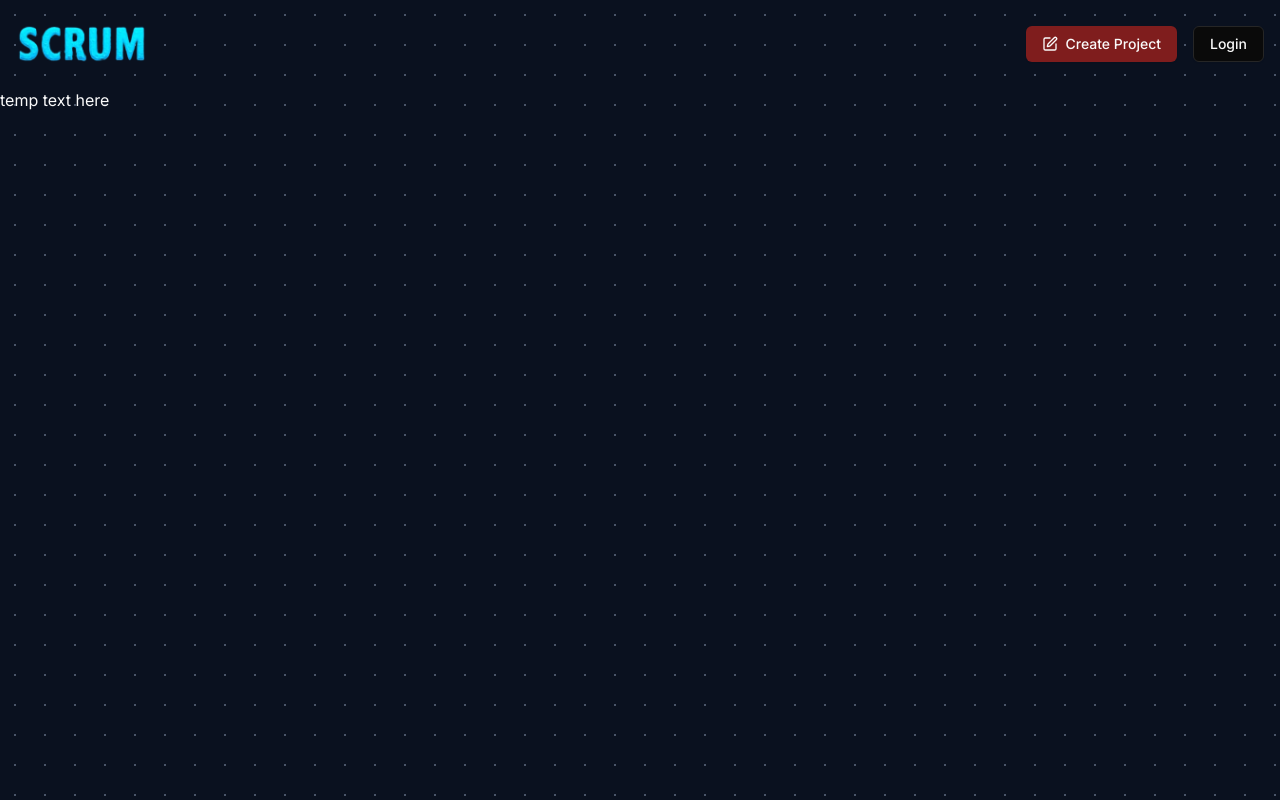
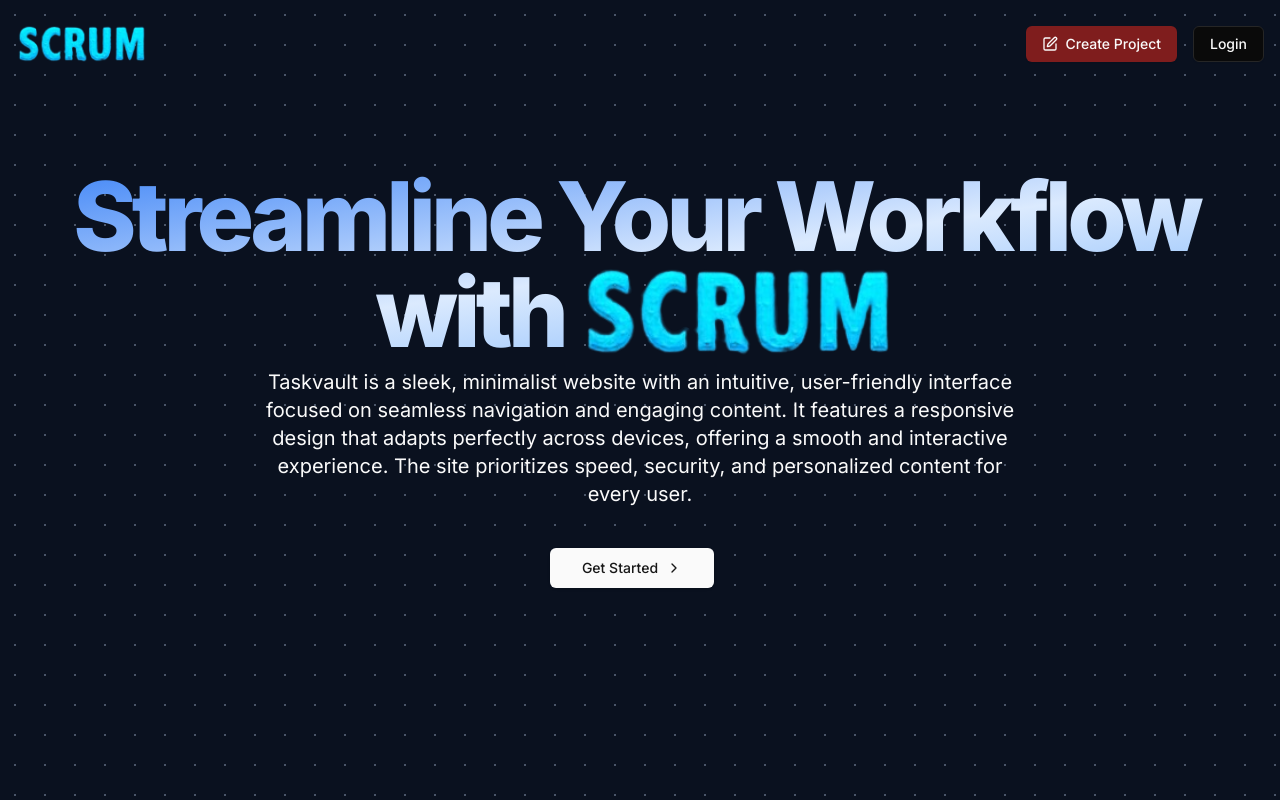
Before and after one commit to rutujama/TaskVault, a Next.js app: page / in a window 1280 px wide. Shown: the top 800 px of the page. Built offline with nearby package versions, Linux system fonts and the light colour scheme; no server answers.

Commit message:
front page created

```diff
--- a/app/page.js
+++ b/app/page.js
@@ -1,10 +1,36 @@
 import { Button } from "@/components/ui/button";
 import Image from "next/image";
+import {ChevronRight} from "lucide-react";
+import Link from "next/link";
 
 export default function Home() {
-  let hello;
-  return (
-    <div>
-      temp text here</div>
-  );
+  return <div className="min-h-screen">
+  {/* Hero Section*/}
+  <section className="container mx-auto py-20 text-center">
+ <h1 className="text-6xl sm:text-7xl lg:text-8xl font:extrabold gradient-title pb-6 flex flex-col">
+  Streamline Your Workflow  <br/>
+  <span className="flex mx-auto gap-3 sm:gap-4 items-center">
+      with{""}
+      <Image
+      src={"/scrumLogo.png"}
+      alt="Logo"
+      width={400}
+      height={90}
+      className="h-14 sm:h-24 w-auto object-contain"
+      />
+  </span>
+ </h1>
+ <p className="text-xl text-grey-300 mb-10 max-w-3xl mx-auto">Taskvault  is a sleek, minimalist website with an intuitive, user-friendly interface focused on seamless
+navigation and engaging content. It features a responsive design that adapts perfectly across devices,
+offering a smooth and interactive experience. The site prioritizes speed, security, and personalized content for every user.
+
+</p>
+<Link href="/onbording">
+<Button size="lg" className="mr-4">
+    Get Started <ChevronRight size={18} />
+</Button>
+
+</Link>
+</section>
+</div>
 }
```
